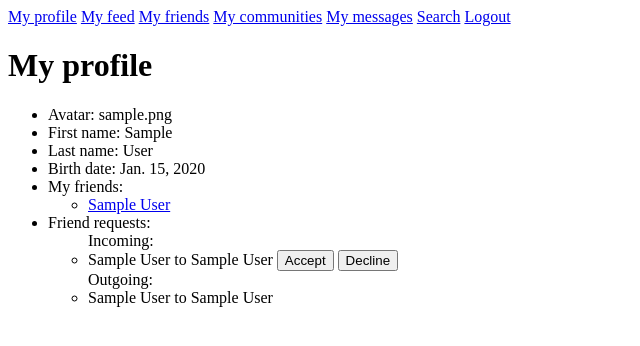
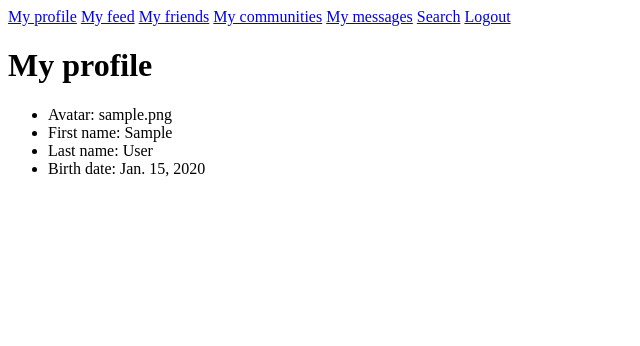
Before and after one commit to lexach91/Django-social-network-PP4, a Django app: page /profiles/my_profile/ in a window 1280 px wide. Shown: the top 346 px of the page, without its empty margins (0-640 px from the left). Run offline with Django 3.2, Linux system fonts and the light colour scheme; a user stored in the database is signed in; tables that the repository leaves empty hold one stand-in row (values such as "Sample post").

Commit message:
Move friend requests and friends from profile to friends app

```diff
--- a/profiles/templates/profiles/my_profile.html
+++ b/profiles/templates/profiles/my_profile.html
@@ -8,69 +8,6 @@
     <li>First name: {{ request.user.profile.first_name }}</li>
     <li>Last name: {{ request.user.profile.last_name }}</li>
     <li>Birth date: {{ request.user.profile.birth_date }}</li>
-    <li>My friends:
-        <ul>
-            {% for friend in request.user.profile.friends.all %}
-                <li><a href="{% url 'user_profile' username=friend.user.username %}">{{ friend }}</a></li>
-            {% endfor %}
-        </ul>
-    </li>
-    <li>Friend requests:
-        <ul>Incoming:
-            {% for friend_request in request.user.profile.friend_request_to_profile.all %}
-                <li>{{ friend_request }}
-                    <button class="acceptFriend" data-id="{{ friend_request.id }}">Accept</button>
-                    <button class="declineFriend" data-id="{{ friend_request.id }}">Decline</button>
-                </li>
-            {% endfor %}
-
-        </ul>
-        <ul>Outgoing:
-            {% for friend_request in request.user.profile.friend_request_from_profile.all %}
-                <li>{{ friend_request }}</li>
-            {% endfor %}
-    </li>
 </ul>
 
-
-<script>
-    const acceptFriendUrl = "{% url 'accept-friend-request' %}";
-    const declineFriendUrl = "{% url 'decline-friend-request' %}";
-
-    $('.acceptFriend').click(function() {
-        const id = $(this).data('id');
-        $.ajax({
-            url: acceptFriendUrl,
-            method: 'POST',
-            data: {
-                'id': id,
-                csrfmiddlewaretoken: '{{ csrf_token }}'
-            },
-            success: function(data) {
-                console.log(data);
-                // need to replace the button with the message that the request has been sent
-                $('.acceptFriend[data-id=' + id + ']').replaceWith('<span>Friend request accepted</span>');
-            }
-        });
-    });
-
-    $('.declineFriend').click(function() {
-        const id = $(this).data('id');
-        $.ajax({
-            url: declineFriendUrl,
-            method: 'POST',
-            data: {
-                'id': id,
-                csrfmiddlewaretoken: '{{ csrf_token }}'
-            },
-            success: function(data) {
-                console.log(data);
-                // need to replace the button with the message that the request has been sent
-                $('.declineFriend[data-id=' + id + ']').replaceWith('<span>Friend request declined</span>');
-            }
-        });
-    });
-</script>
-
-
 {% endblock %}
```
Also changed, not shown: friends/templates/friends/my_friends.html (+46 -1 lines).
